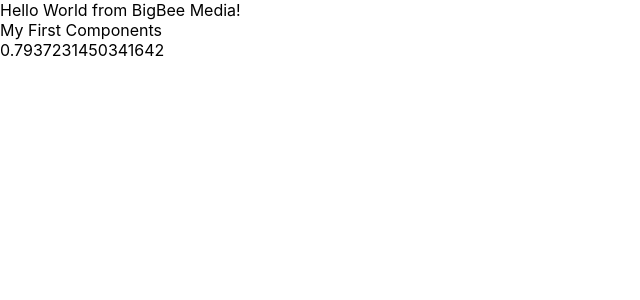
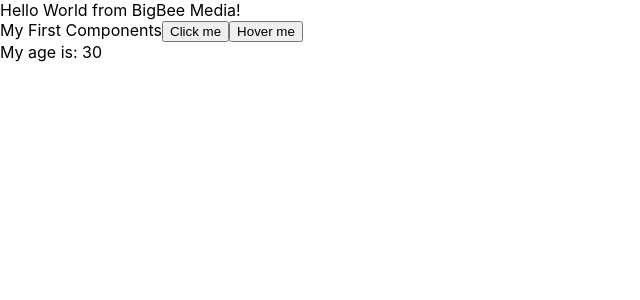
Before and after one commit to bangbigbee/react-ultimate, a React (Create React App) app: page / in a window 1280 px wide. Shown: the top 300 px of the page, without its empty margins (0-640 px from the left). Built offline with nearby package versions, Linux system fonts and the light colour scheme.

Commit message:
video 20

```diff
--- a/src/App.js
+++ b/src/App.js
@@ -3,29 +3,35 @@
 import { useDispatch, useSelector } from 'react-redux';
 import { increaseCounter, decreaseCounter } from './redux/action/counterAction';
 import MyComponent from './components/MyComponent';
+import React from 'react';
 
-const App = () => {
-  const count = useSelector(state => state.counter.count);
-  const dispatch = useDispatch();
+class App extends React.Component {
 
-  return (
-    <div>
-      Hello World from BigBee Media!
-      <MyComponent></MyComponent> {Math.random()}
-    </div>
-
-    // <div className="App">
-    //   <header className="App-header">
-    //     <img src={logo} className="App-logo" alt="logo" />
-    //     <p>
-    //       Hello World from BigBee Media!
-    //     </p>
-    //     <div>Count = {count}</div>
-    //     <button onClick={() => dispatch(increaseCounter())}>Increase</button>
-    //     <button onClick={() => dispatch(decreaseCounter())}>Decrease</button>
-    //   </header>
-    // </div>
-  );
+  render() {
+    return (
+      <div>
+        Hello World from BigBee Media!
+        <MyComponent></MyComponent>
+      </div>
+    )
+  }
 }
 
+// const App = () => {
+//   const count = useSelector(state => state.counter.count);
+//   const dispatch = useDispatch();
+//   return (
+//     <div className="App">
+//       <header className="App-header">
+//         <img src={logo} className="App-logo" alt="logo" />
+//         <p>
+//           Hello World from BigBee Media!
+//         </p>
+//         <div>Count = {count}</div>
+//         <button onClick={() => dispatch(increaseCounter())}>Increase</button>
+//         <button onClick={() => dispatch(decreaseCounter())}>Decrease</button>
+//       </header>
+//     </div>
+//   );
+// }
 export default App;
--- a/src/components/MyComponent.js
+++ b/src/components/MyComponent.js
@@ -1,8 +1,29 @@
 import React from "react";
 class MyComponent extends React.Component {
+    state = {
+        name: 'BigBee',
+        address: 'NhonHoa',
+        age: 30,
+        hoverCheck: 'hovered'
+    }
+    handleOnClick() {
+        console.log(">>Clicked me!");
+        console.log("My age is ", this.state.name);
+        this.setState({
+            age: Math.floor(Math.random() * 100) + 1,
+        })
+
+    }
+    handleOnMouseOVer(event) {
+        console.log("Hovered me!", event)
+    }
     render() {
         return (
-            <div>My First Components</div>
+            <div>My First Components
+                <button onClick={(event) => { this.handleOnClick(event) }}>Click me</button>
+                <button onMouseOver={(event) => { this.handleOnMouseOVer(event) }}>Hover me</button>
+                <div>My age is: {this.state.age}</div>
+            </div>
         )
     }
 }
```
